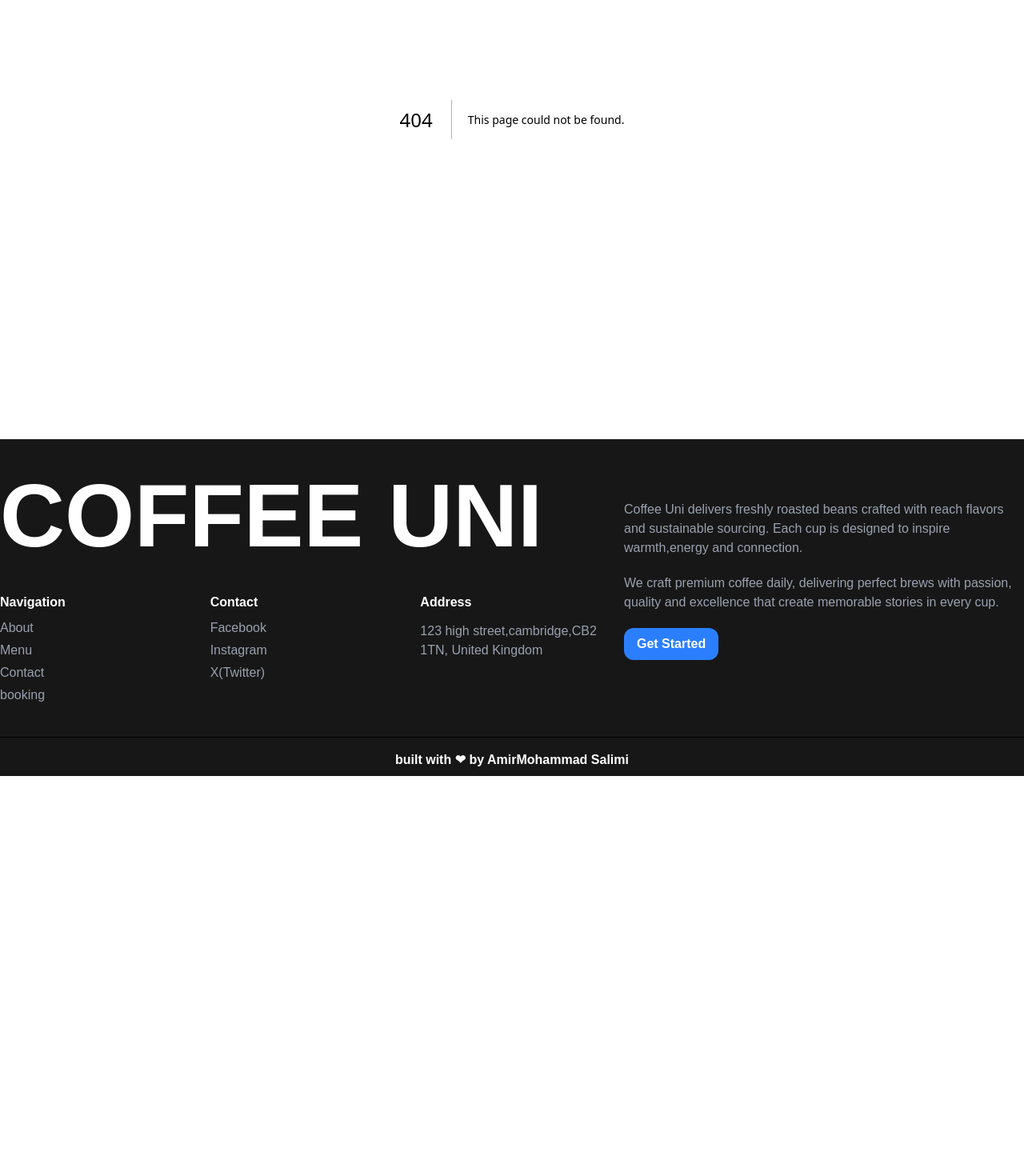
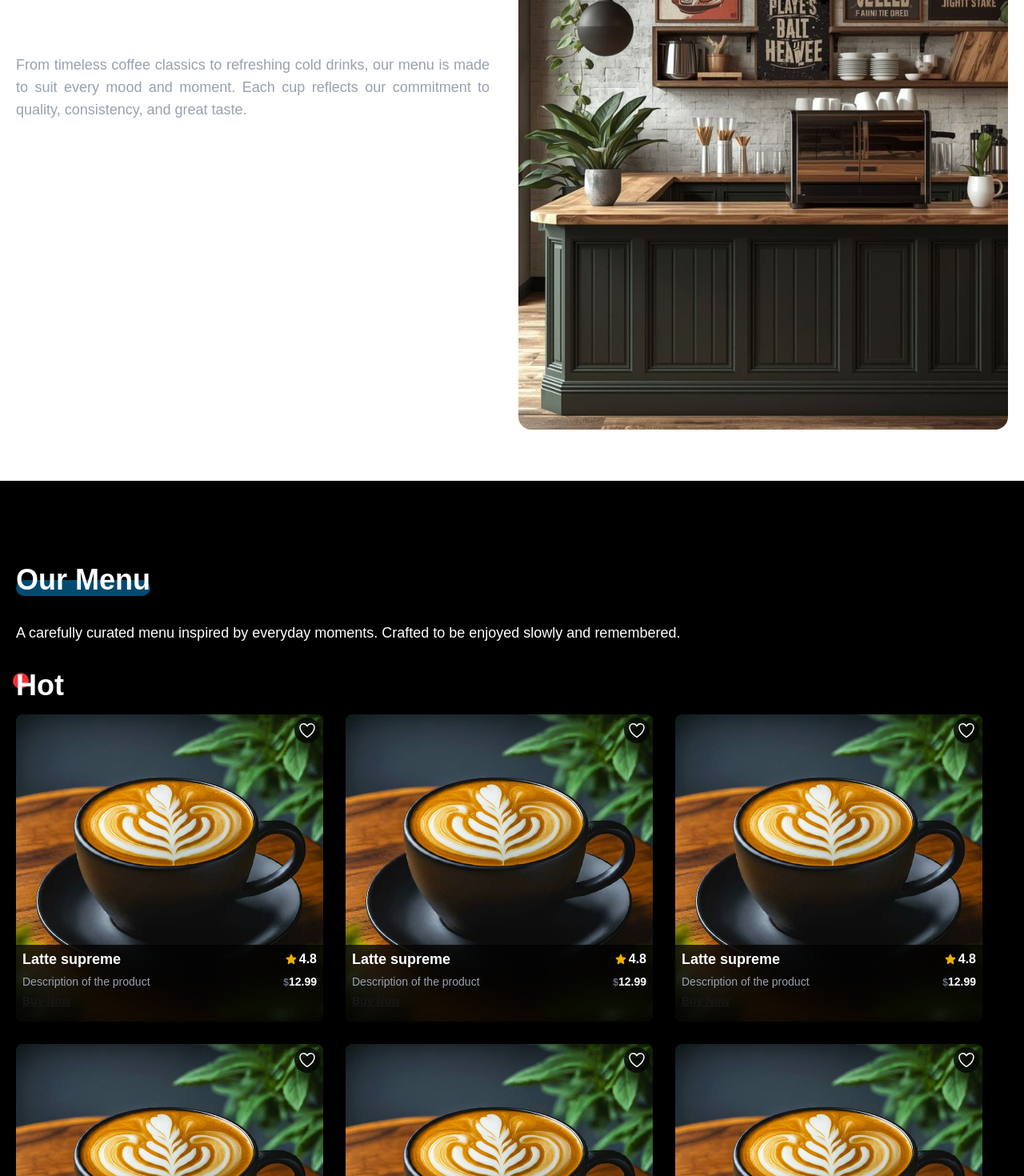
Before and after one commit to iamirsalimi/Coffee-Shop, a Next.js app: page /Menu in a window 1280 px wide. Before the commit this address had no page. Shown: the part 251-1721 px from the top of the page at 80% size. Before the commit the page ends 1221 px from the top, so only its background shows below. Built offline with nearby package versions, Linux system fonts and the light colour scheme.

Commit message:
add menu page Completely section

```diff
--- a/components/layouts/Home/FeaturedMenu.jsx
+++ b/components/layouts/Home/FeaturedMenu.jsx
@@ -24,7 +24,7 @@ function FeaturedMenu() {
                         <ProductCard />
                     </div>
                 </div>
-                <button className="mx-auto w-fit px-4 py-2 font-bold font-sans bg-white text-black rounded-lg hover:bg-black border border-white hover:text-white transition-colors duration-200 cursor-pointer">View All Products</button>
+                <Link href="/Menu" className="mx-auto w-fit px-4 py-2 font-bold font-sans bg-white text-black rounded-lg hover:bg-black border border-white hover:text-white transition-colors duration-200 cursor-pointer">View All Products</Link>
             </div>
         </div>
     )
--- /dev/null
+++ b/components/layouts/Menu/Header.jsx
@@ -0,0 +1,25 @@
+import React from 'react'
+
+import { RiScrollToBottomLine } from "react-icons/ri";
+
+function Header() {
+    return (
+        <div className="pb-16 container px-5 py-1 mx-auto relative w-full min-h-screen flex flex-col md:flex-row-reverse items-center justify-start gap-4">
+            {/* image */}
+            <div className="w-full md:w-1/2 min-h-4/5 xs:h-full md:h-[calc(100vh-1rem)] rounded-2xl overflow-hidden">
+                <img src="Images/Menu.jpg" className="object-cover object-center w-full h-full" alt="" />
+            </div>
+            {/* left-side header */}
+            <div className="md:pr-5 w-full md:w-1/2 rounded-md flex flex-col md:items-start items-center justify-center gap-4 sm:gap-6 ">
+                <h1 className=" text-white font-bold text-3xl sm:text-4xl md:text-justify text-center">Crafted with Care</h1>
+                <p className="md:text-justify text-center md:text-lg text-gray-400">From timeless coffee classics to refreshing cold drinks, our menu is made to suit every mood and moment. Each cup reflects our commitment to quality, consistency, and great taste.</p>
+                <div className="mt-15 w-full flex items-center justify-center gap-2 pb-12 md:pb-5">
+                    <RiScrollToBottomLine className="text-white text-2xl animate-bounce" />
+                    <span className="text-white text-2xl ">Scroll</span>
+                </div>
+            </div>
+        </div>
+    )
+}
+
+export default Header
--- /dev/null
+++ b/components/layouts/Menu/MenuItems.jsx
@@ -0,0 +1,45 @@
+import Title from '@/components/modules/Title/Title'
+import ProductCard from '@/components/modules/ProductCard/ProductCard'
+
+function MenuItems() {
+    return (
+        <div className="py-16 w-full min-h-screen bg-black">
+            <div className="container mx-auto px-5 py-10 w-full h-full flex flex-col gap-8 items-start justify-start">
+                <Title title="Our Menu" />
+                <p className="text-white text-lg text-center sm:text-justify">A carefully curated menu inspired by everyday moments. Crafted to be enjoyed slowly and remembered.</p>
+                <div className="w-full flex flex-col gap-7">
+                    <div className="flex flex-col gap-4 items-start">
+                        <h2 className="menu-title after:bg-red-500">Hot</h2>
+                        <div className="grid grid-cols-1 sm:grid-cols-2 lg:grid-cols-3 gap-7">
+                            <ProductCard />
+                            <ProductCard />
+                            <ProductCard />
+                            <ProductCard />
+                            <ProductCard />
+                            <ProductCard />
+                        </div>
+                    </div>
+                    <div className="flex flex-col gap-4 items-start">
+                        <h2 className="menu-title after:bg-sky-500">Cold</h2>
+                        <div className="grid grid-cols-1 sm:grid-cols-2 lg:grid-cols-3 gap-7">
+                            <ProductCard />
+                            <ProductCard />
+                            <ProductCard />
+                            <ProductCard />
+                        </div>
+                    </div>
+                    <div className="flex flex-col gap-4 items-start">
+                        <h2 className="menu-title after:bg-pink-500">Especial</h2>
+                        <div className="grid grid-cols-1 sm:grid-cols-2 lg:grid-cols-3 gap-7">
+                            <ProductCard />
+                            <ProductCard />
+                            <ProductCard />
+                        </div>
+                    </div>
+                </div>
+            </div>
+        </div>
+    )
+}
+
+export default MenuItems
--- /dev/null
+++ b/pages/Menu/index.jsx
@@ -0,0 +1,15 @@
+import Header from '@/components/layouts/Menu/Header'
+import MenuItems from '@/components/layouts/Menu/MenuItems'
+import React from 'react'
+
+function Menu() {
+  return (
+    <div className="w-full h-full flex flex-col">
+        <Header />
+        <MenuItems />
+
+    </div>
+  )
+}
+
+export default Menu
```
Also changed, not shown: pages/index.jsx (renamed from pages/index.js).
